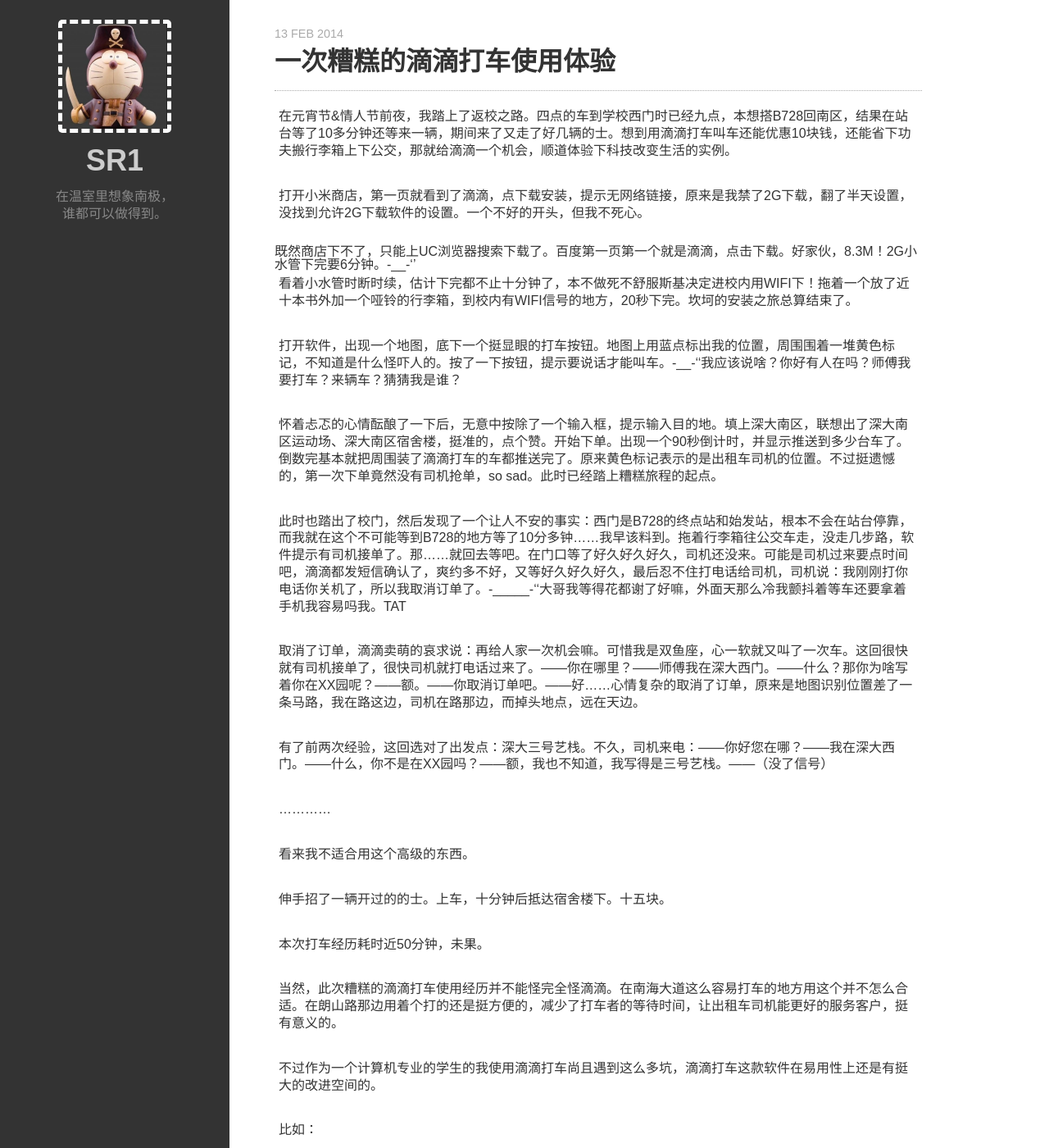
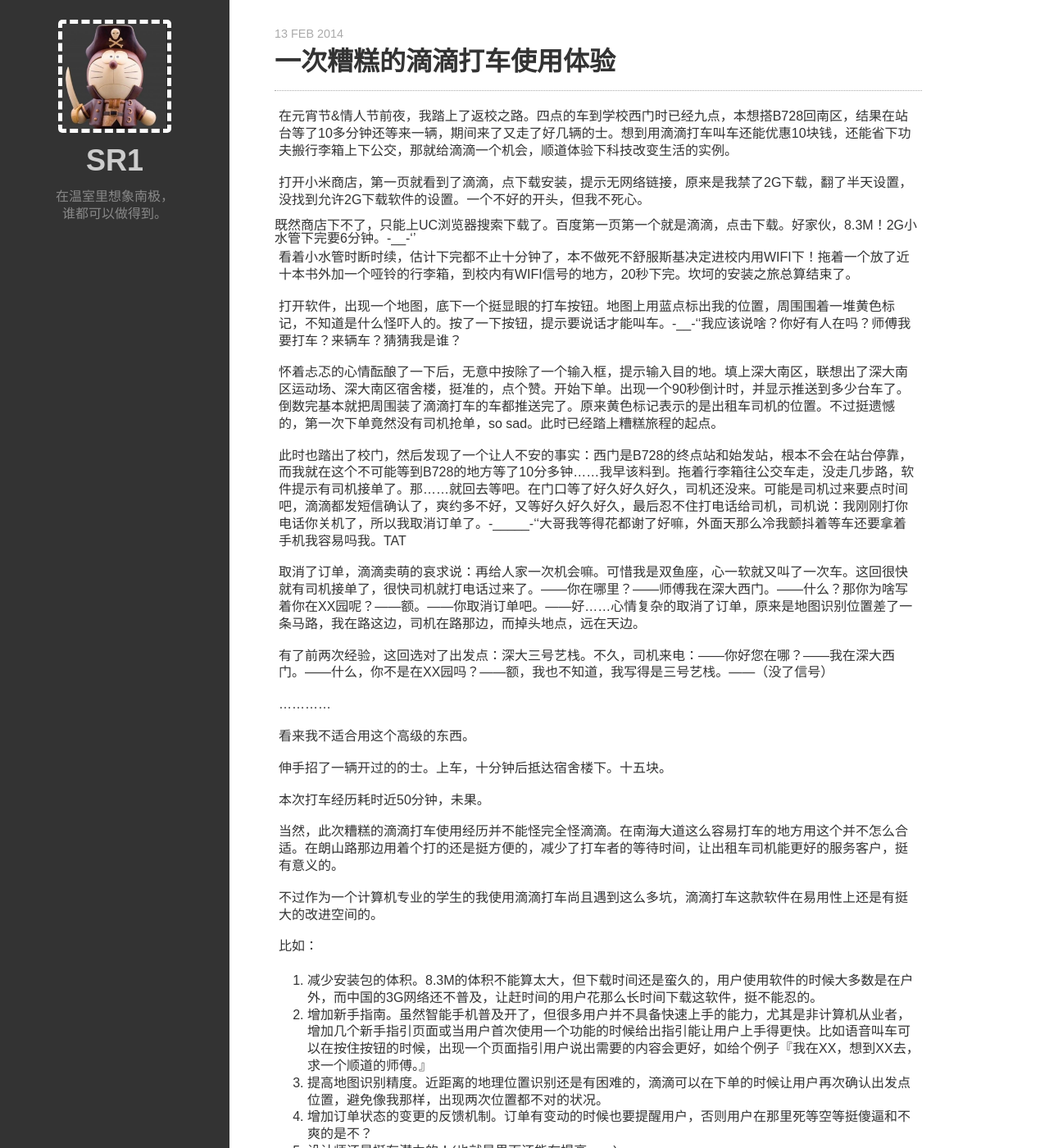
Before and after one commit to SR1s/sr1.me, a Jekyll site: the page built from _posts/2014-02-13-terrible-experience-using-dididache.md, in a window 1280 px wide and 1400 px high. Shown: the whole window at 82% size. Built offline with Jekyll 4.4.1, drawn with Linux system fonts in a browser that asks for light colours; nearby versions of some CDN libraries; Markdown is read by kramdown in place of the engine named in the settings; comment, search, counter and statistics services are not loaded.

Commit message:
change little view

```diff
--- a/css/style.css
+++ b/css/style.css
@@ -24,6 +24,10 @@
 }
 
 p, blockquote, ul, ol {
+	margin-bottom: 0.5em;
+	line-height: 1.3em;
+}
+p:last {
 	margin-bottom: 1.5em;
 	line-height: 1.3em;
 }
```
